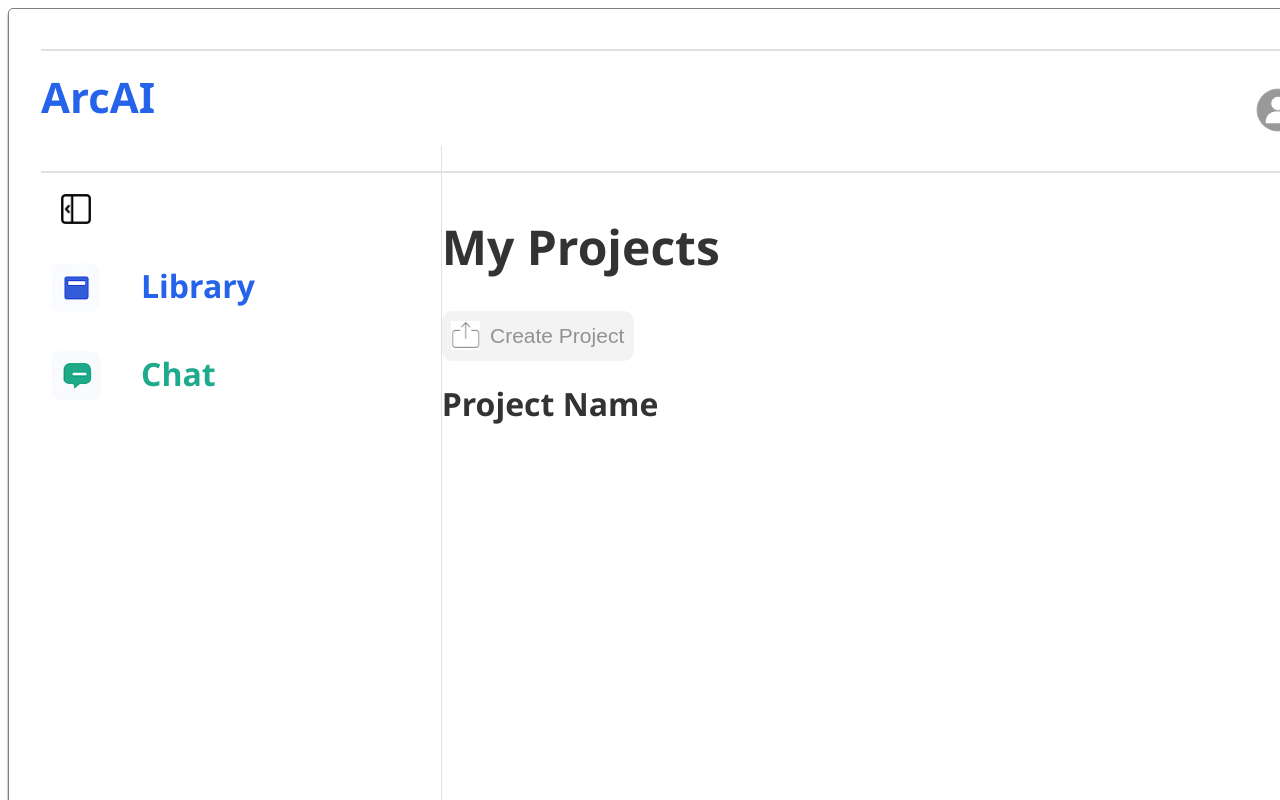
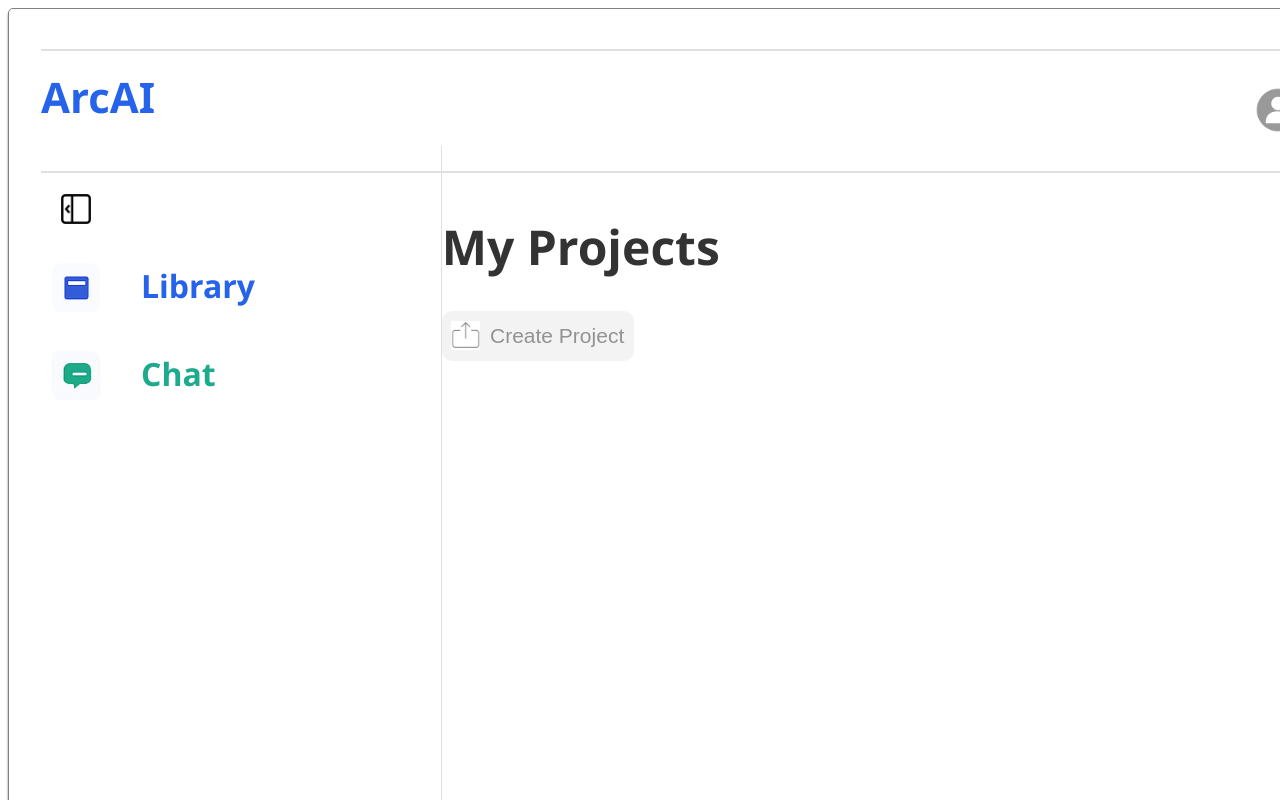
Before and after one commit to SARWANdev/ArcAI, a React (Vite) app in the folder VIEW/: page /workspace/library in a window 1280 px wide. Shown: the top 800 px of the page. Built offline with nearby package versions, Linux system fonts and the light colour scheme; sample sign-in values are in the browser's storage.

Commit message:
Added logic to show the projects of the users

```diff
--- a/VIEW/src/Pages/Components/Buttons/CreateProject.jsx
+++ b/VIEW/src/Pages/Components/Buttons/CreateProject.jsx
@@ -1,5 +1,5 @@
 import "./CreateProject.css"
-export default function CreateProject() {
+export default function CreateProject({setProjectContainer}) {
     //TODO: Create a function which shows the projects on the library page
     const URL_CREATE_PROJECT = "http://127.0.0.1:5000/create-project";
     const URL_GET_PROJECTS = "http://127.0.0.1:5000/get-projects";
@@ -19,11 +19,11 @@
                 const data = await response.json();
                 return data;
             }
-            const projects = await projectList();
-            console.log(projects);
+            const projects_list = await projectList();
+            setProjectContainer(projects_list.projects);
         }
+    }
 
-    }
     return (
         <button className="create-project-button" onClick={onCreateProjectClick}><img src={"../../../images/Upload.png"} alt="upload" className="upload-icon"/>Create Project</button>
     )
--- a/VIEW/src/Pages/Components/Buttons/LoginButton.jsx
+++ b/VIEW/src/Pages/Components/Buttons/LoginButton.jsx
@@ -8,6 +8,7 @@
  * @returns {JSX} - The React component for the login button.
  */
 function LoginButton() {
+  // Under backend
   const URL_GET_USER_INFO = import.meta.env.VITE_GOOGLE_URL_GET_USER_INFO;
   const URL_SEND_USER_INFO = "http://127.0.0.1:5000/logged";
   const navigate = useNavigate()
--- a/VIEW/src/Pages/Components/Buttons/SignOutButton.jsx
+++ b/VIEW/src/Pages/Components/Buttons/SignOutButton.jsx
@@ -5,6 +5,7 @@
  * @returns {JSX} - The React component for the sign out button.
  */
 function SignOutButton() {
+    //Should come under backend
     const navigate = useNavigate()
     /**
      * signOut is the function that is used to sign out the user.
--- a/VIEW/src/Pages/Components/LibrayPageProjectContainer.jsx
+++ b/VIEW/src/Pages/Components/LibrayPageProjectContainer.jsx
@@ -1,8 +1,13 @@
 import "./LibraryPageProjectContainer.css"
-export default function LibraryPageProjectContainer(){
+export default function LibraryPageProjectContainer({projectContainer}){
+    console.log(projectContainer);
     return(
         <div className="library-page-project-container">
-            <h1>Project Name</h1>
+            {Array.isArray(projectContainer) && projectContainer.map((project) => (
+                <div key={project.Project_ID}>
+                    <h1>{project.Name}</h1>
+                </div>
+            ))}
         </div>
     )
 }
--- a/VIEW/src/Pages/LibraryPage.jsx
+++ b/VIEW/src/Pages/LibraryPage.jsx
@@ -3,7 +3,7 @@
 import PopUpBoxSignOut from "./Components/Buttons/PopUpBoxSignOut"
 import LibraryPageProjectContainer from "./Components/LibrayPageProjectContainer"
 import "./LibraryPage.css"
-import {createContext} from "react"
+import {createContext, useState} from "react"
 import CreateProject from "./Components/Buttons/CreateProject"
 export const IDContext = createContext();
 //Add near the create Project button another div element which will eventually contain the search bar
@@ -12,6 +12,7 @@
  * @returns {JSX} - The React component for the library page.
  */
 function LibraryPage() {
+    const [projectContainer, setProjectContainer] = useState([]);
     return(
         <>
         <div className="library-page-container">
@@ -27,9 +28,9 @@
                     <div className="library-page-content-container" id = "library-page-content-container">
                         <h1 className="library-page-content-container-title">My Projects</h1>
                         <div className="library-page-content-container-dashboard">
-                            <CreateProject/>
+                            <CreateProject setProjectContainer = {setProjectContainer}/>
                         </div>
-                        <LibraryPageProjectContainer/>
+                        <LibraryPageProjectContainer projectContainer = {projectContainer}/>
                     </div>
                     <IDContext.Provider value = {"library-page-content-container"}>
                         <Sidebar/>
```
